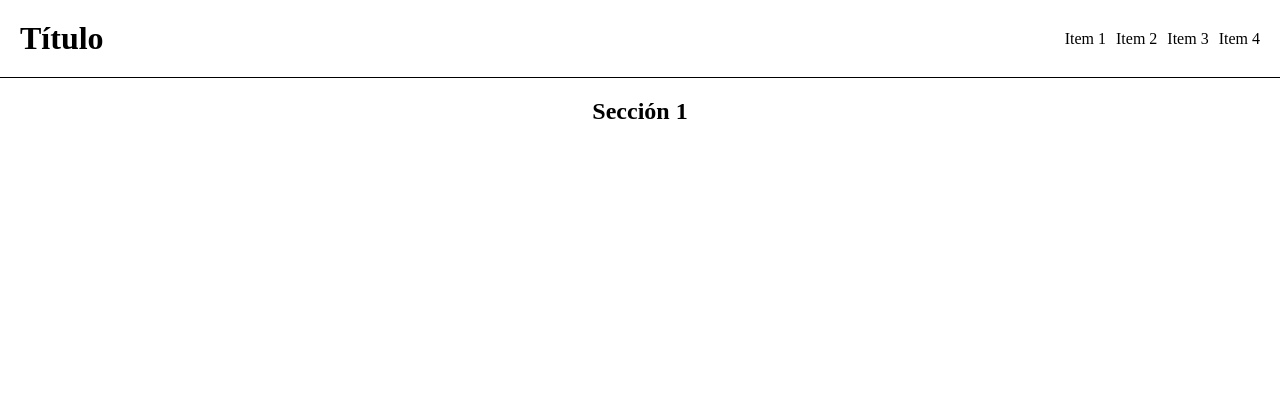
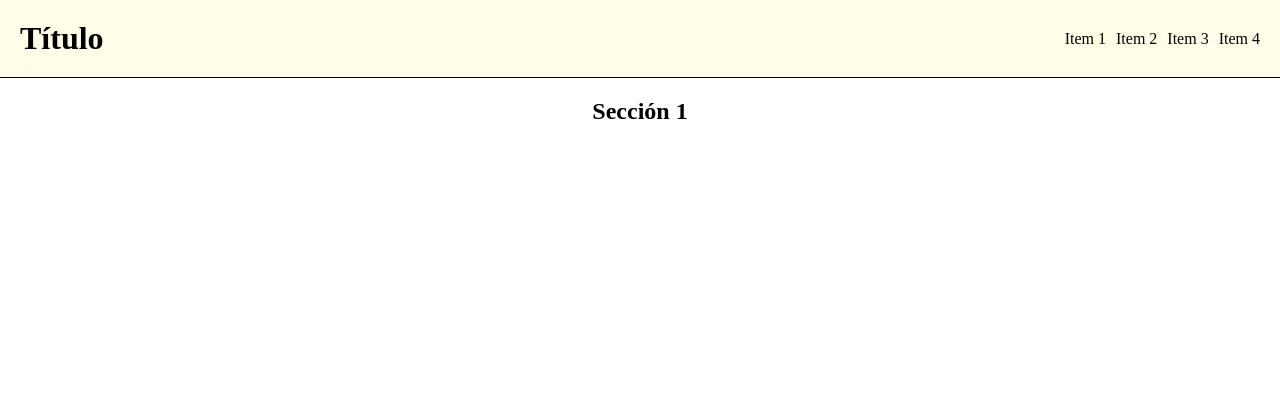
Before and after one commit to entropianatural/proyectos, a PHP site: page /Header_Secciones_Scrooll/index.html in a window 1280 px wide. Shown: the top 420 px of the page. Run offline with PHP 8.4, Linux system fonts and the light colour scheme.

Commit message:
Update estilo.css
color background a  #fffde7

```diff
--- a/Header_Secciones_Scrooll/estilo.css
+++ b/Header_Secciones_Scrooll/estilo.css
@@ -11,11 +11,7 @@ html{
 
 header{
 
-
-
-
-
-
+	background-color:  #fffde7 ;
 
 }
 
```
